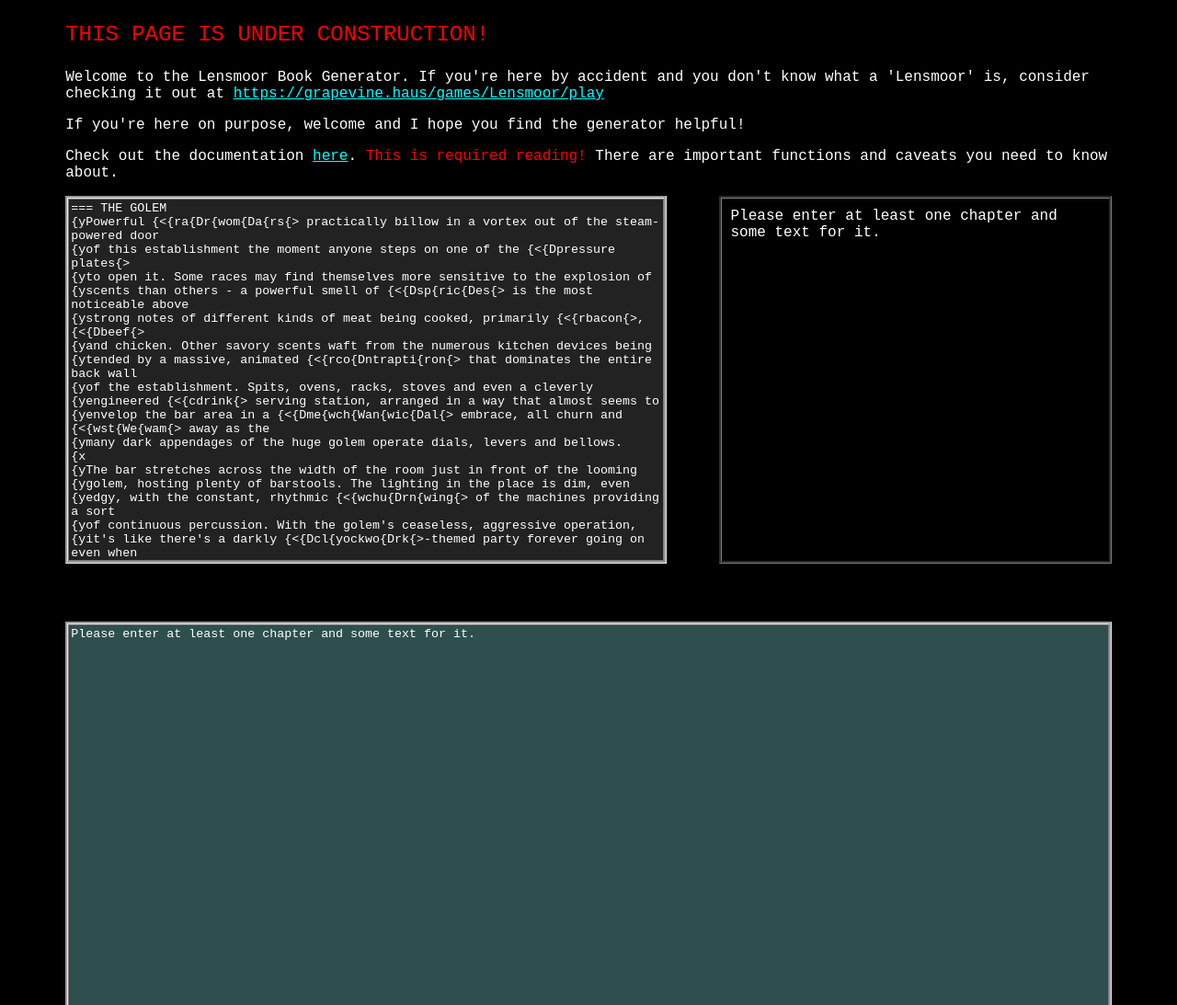
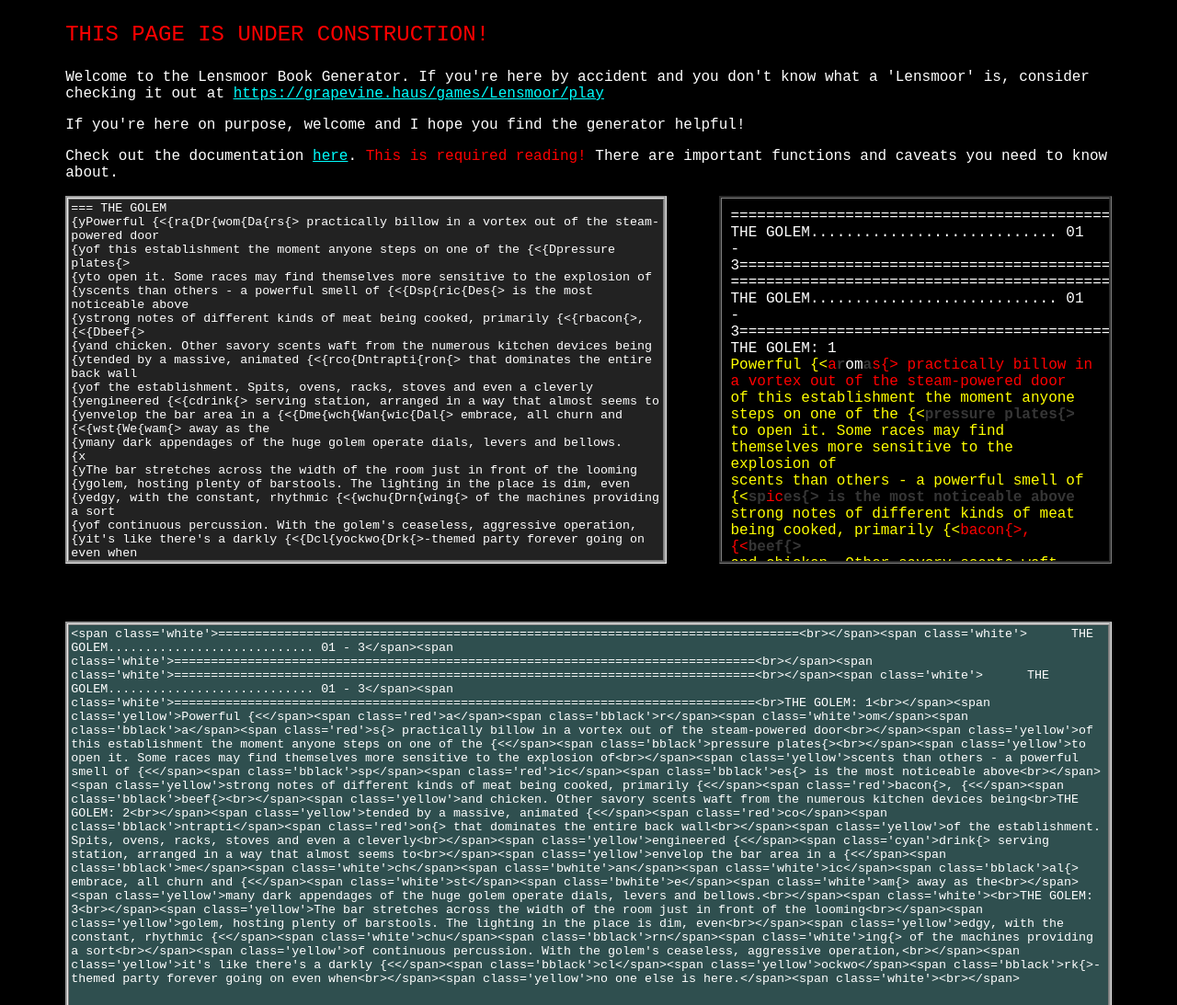
Before and after one commit to jeniferirwin/lensbooks, a plain HTML site: page index.html in a window 1280 px wide. Shown: the top 1093 px of the page at 92% size. Drawn offline with Linux system fonts and the light colour scheme.

Commit message:
close to having toc working

```diff
--- a/index.css
+++ b/index.css
@@ -206,3 +206,4 @@
 .bmagenta { color: magenta; font-weight: bolder; }
 .bcyan { color: cyan; font-weight: bolder; }
 .bwhite { color: white; font-weight: bolder; }
+.bblack { color: rgb(54, 54, 54); font-weight: bolder; }
--- a/index.js
+++ b/index.js
@@ -12,21 +12,50 @@
     document.getElementById(wysiwyg).innerHTML = "";
     document.getElementById(output).value = "";
     var chapters = GetChapters(text);
+
     for (let i = 0; i < chapters.length; i++) {
-        console.log("Splitting...");
         chapters[i].pages = SplitIntoPages(chapters[i]);
     }
+
+    chapters = AssignPageNumbers(chapters);
+
     console.log(chapters);
-    if (chapters == 0 || chapters.length % 2 != 0) {
+    var toc = CreateTableOfContents(chapters);
+    if (chapters == null || chapters.length < 1) {
         document.getElementById(wysiwyg).innerHTML = "Please enter at least one chapter and some text for it.";
         document.getElementById(output).value = "Please enter at least one chapter and some text for it.";
         return;
     } else {
-
+        string += toc;
+        for (let i = 0; i < chapters.length; i++) {
+            for (let j = 0; j < chapters[i].pages.length; j++) {
+                string += chapters[i].title + ": " + chapters[i].pages[j].number + "\n";
+                string += chapters[i].pages[j].text;
+            }
+        }
+        document.getElementById(wysiwyg).innerHTML = WYSIWYGColorize(string);
+        document.getElementById(output).value = WYSIWYGColorize(string);
     }
     //document.getElementById(wysiwyg).innerHTML = WYSIWYGColorize(wrapped.replace("\n", "<br>"));
     //document.getElementById(output).value = wrapped;
     //document.getElementById(output).value = wrapped;
+}
+
+/**
+ * Assigns page numbers to each page in the given chapters.
+ *
+ * @param {Array} chapters - An array of chapter objects.
+ * @return {Array} The updated chapters array with page numbers assigned.
+ */
+function AssignPageNumbers(chapters) {
+    var pageCount = 1;
+    for (let i = 0; i < chapters.length; i++) {
+        for (let j = 0; j < chapters[i].pages.length; j++) {
+            chapters[i].pages[j].number = pageCount;
+            pageCount++;
+        }
+    }
+    return chapters;
 }
 
 /**
@@ -135,13 +164,20 @@
     string = string.replace(new RegExp("{M", "g"), "<span class='bmagenta'>");
     string = string.replace(new RegExp("{C", "g"), "<span class='bcyan'>");
     string = string.replace(new RegExp("{W", "g"), "<span class='bwhite'>");
+    string = string.replace(new RegExp("{D", "g"), "<span class='bblack'>");
     string = string.replace(new RegExp("<span", "g"), "</span><span");
-    string = string.replace(new RegExp("^</span", "g"), "");
+    string = string.replace(new RegExp("^</span>", "g"), "");
     string = string.replace(new RegExp("$", "g"), "</span>");
     string = string.replace(new RegExp("\n", "g"), "<br>");
     return string;
 }
 
+/**
+ * Splits the input text into pages based on a specific pattern, extracts pages, and returns them.
+ *
+ * @param {Object} chapter - The input chapter object containing text.
+ * @return {Array} An array of extracted pages.
+ */
 function SplitIntoPages(chapter) {
     var pages = [];
     pages.push(new Page());
@@ -178,6 +214,7 @@
 
     constructor(text) {
         this.text = "";
+        this.number = -1;
     }
 }
 
@@ -190,13 +227,18 @@
     }
 }
 
+/**
+ * Creates a table of contents based on the given chapters.
+ *
+ * @param {Array} chapters - An array of chapter objects.
+ * @return {string} The generated table of contents.
+ */
 function CreateTableOfContents(chapters) {
-    string = "";
-    totalPages = 0;
+    string = "{x";
     for (let i = 0; i <= 78; i++) {
-        string += "{x=";
+        string += "=";
     }
-    string += "{x";
+    string += "\n";
 
 
     for (let i = 0; i < chapters.length; i++) {
@@ -205,17 +247,23 @@
             chapterLine += ".";
         }
         chapterLine += " ";
-        if (totalPages < 10) {
-            chapterLine += "0" + totalPages;
+        if (chapters[i].pages[0].number < 10) {
+            chapterLine += "0" + chapters[i].pages[0].number;
         } else {
-            chapterLine += totalPages;
+            chapterLine += chapters[i].pages[0].number;
         }
+        if (chapters[i].pages.length > 1) {
+            chapterLine += " - " + chapters[i].pages[chapters[i].pages.length - 1].number;
+        }
+
         string += chapterLine;
     }
 
 
     string += "{x";
     for (let i = 0; i <= 78; i++) {
-        string += "{x=";
+        string += "=";
     }
+    string += "\n";
+    return string;
 }
```
